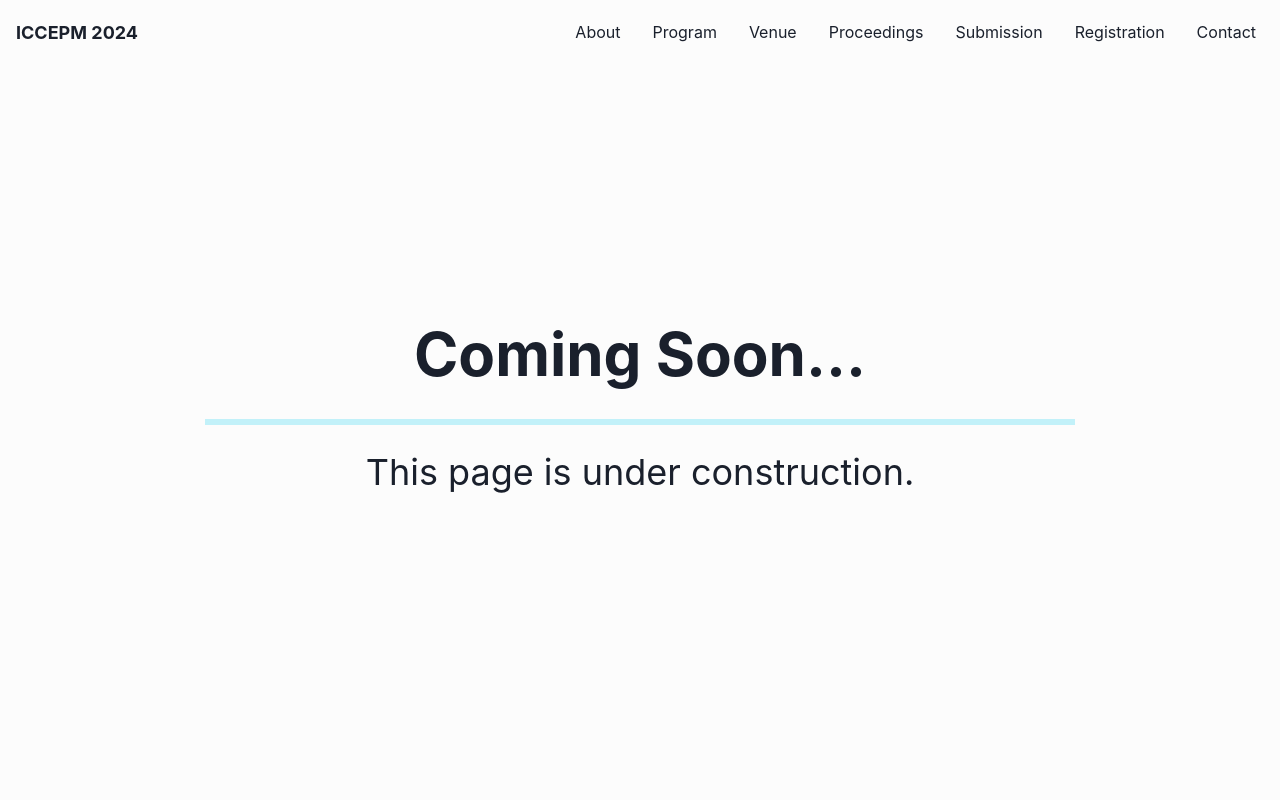
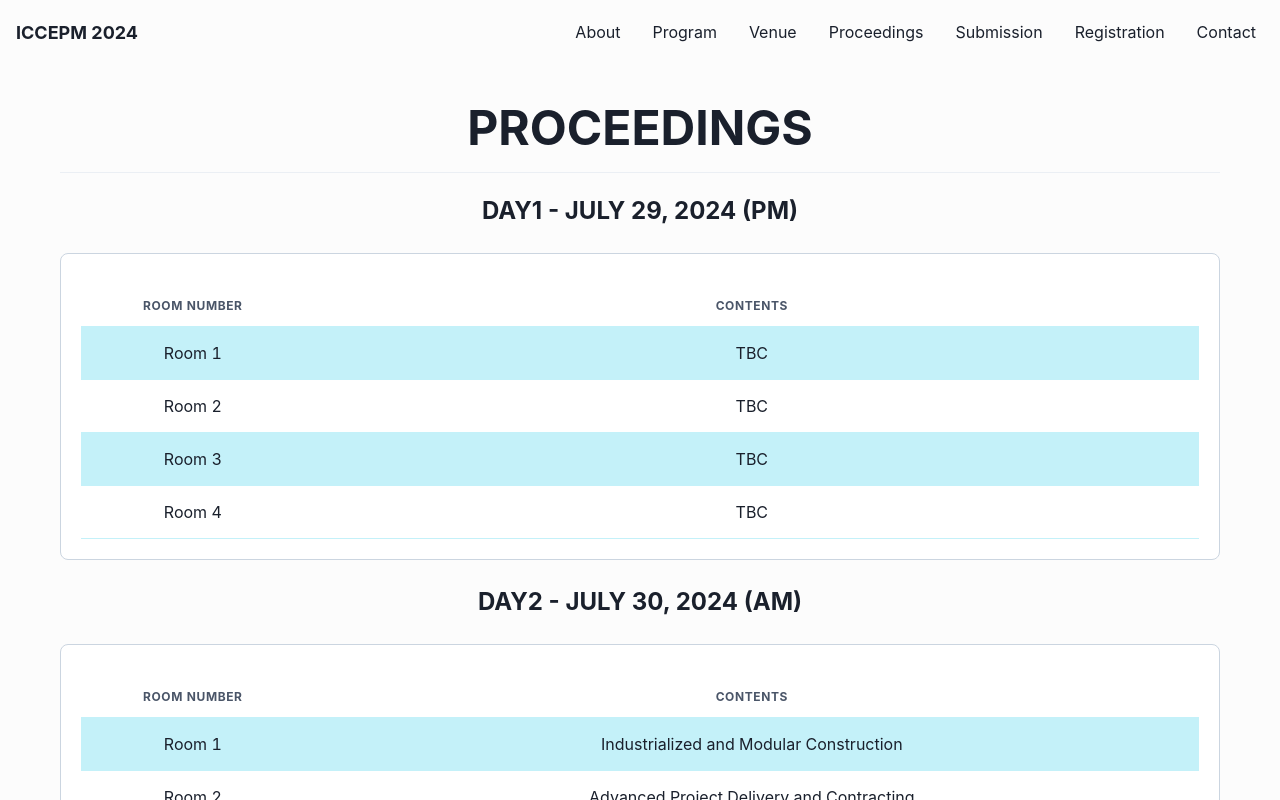
Before and after one commit to ktaroabobon/iccepm2024, a React (Create React App) app: page /proceedings in a window 1280 px wide. Shown: the top 800 px of the page. Built offline with nearby package versions, Linux system fonts and the light colour scheme.

Commit message:
add: Proceedings Page

```diff
--- a/src/pages/Home.tsx
+++ b/src/pages/Home.tsx
@@ -51,7 +51,7 @@ export const Home: React.FC = () => {
               >
                 <VStack>
                   <Heading as="h1" size="xl" mb={5} textAlign={"center"}>
-                    ICCEPM 2024.
+                    ICCEPM 2024
                   </Heading>
                   <Text
                     as="h2"
--- a/src/pages/Proceedings.tsx
+++ b/src/pages/Proceedings.tsx
@@ -1,11 +1,157 @@
 import React from "react";
 import { Base } from "./Base";
-import { ComingSoon } from "../components/ComingSoon";
+import ContentHeader from "../components/ContentHeader";
+import {
+  Box,
+  Stack,
+  Table,
+  TableContainer,
+  Tbody,
+  Td,
+  Text,
+  Th,
+  Thead,
+  Tr,
+  VStack,
+} from "@chakra-ui/react";
+
+interface ProceedingsProps {
+  date: string;
+  ampm: string;
+  content: {
+    room1?: string;
+    room2?: string;
+    room3?: string;
+    room4?: string;
+  };
+}
+
+const PROCEEDINGS: ProceedingsProps[] = [
+  {
+    date: "Day1 - July 29, 2024",
+    ampm: "PM",
+    content: {
+      room1: "TBC",
+      room2: "TBC",
+      room3: "TBC",
+      room4: "TBC",
+    },
+  },
+  {
+    date: "Day2 - July 30, 2024",
+    ampm: "AM",
+    content: {
+      room1: "Industrialized and Modular Construction",
+      room2: "Advanced Project Delivery and Contracting",
+      room3: "Sensing and Data Analytics for Construction (AI & Data Science)",
+      room4:
+        "Sustainable Construction and Resilient Infrastructure/Cities/Communities",
+    },
+  },
+  {
+    date: "Day2 - July 30, 2024",
+    ampm: "PM",
+    content: {
+      room1: "Automation in Construction (Robotics)",
+      room2:
+        "Advanced Project Management & Control (Scheduling, Estimating, QA/QC, Risk/Safety Management)",
+      room3:
+        "Visualization, Information Modelling, and Simulation (Digital Twin, AR/VR, BIM)",
+      room4:
+        "Construction in Extreme Environments (Future of Space Exploration)",
+    },
+  },
+  {
+    date: "Day3 - July 31, 2024",
+    ampm: "AM",
+    content: {
+      room1: "Industry Case Studies",
+      room2: "Lean Design and Construction",
+      room3: "Building Science (Energy Modelling, Facility Management)",
+      room4: "Education, Diversity, Inclusion and Heritage in Construction",
+    },
+  },
+  {
+    date: "Day3 - July 31, 2024",
+    ampm: "PM",
+    content: {
+      room1: "TBC",
+      room2: "TBC",
+      room3: "TBC",
+      room4: "TBC",
+    },
+  },
+];
 
 export const Proceedings: React.FC = () => {
   return (
     <Base>
-      <ComingSoon />
+      <Box p={5}>
+        <VStack spacing={5} align={"center"}>
+          <ContentHeader props={{ title: "proceedings" }} />
+
+          <Stack maxWidth={"1280px"} width={"100%"} height={"100%"}>
+            <VStack divider={<br />}>
+              {PROCEEDINGS.map((proceeding) => (
+                <>
+                  <Text as={"b"} fontSize="2xl" textTransform="uppercase">
+                    {proceeding.date} ({proceeding.ampm})
+                  </Text>
+                  <br />
+                  <Box
+                    overflow={"auto"}
+                    w={"100%"}
+                    bgColor={"white"}
+                    borderRadius={"lg"}
+                    borderColor={"gray.300"}
+                    borderWidth={"1px"}
+                    p={5}
+                  >
+                    <TableContainer width={"100%"}>
+                      <Table variant="striped" mt={3} colorScheme={"cyan"}>
+                        <Thead>
+                          <Tr>
+                            <Th textAlign={"center"} width={"20%"}>
+                              Room Number
+                            </Th>
+                            <Th textAlign={"center"}>Contents</Th>
+                          </Tr>
+                        </Thead>
+                        <Tbody>
+                          <Tr key={"room1"}>
+                            <Td textAlign={"center"}>Room 1</Td>
+                            <Td textAlign={"center"}>
+                              {proceeding.content.room1}
+                            </Td>
+                          </Tr>
+                          <Tr key={"room2"}>
+                            <Td textAlign={"center"}>Room 2</Td>
+                            <Td textAlign={"center"}>
+                              {proceeding.content.room2}
+                            </Td>
+                          </Tr>
+                          <Tr key={"room3"}>
+                            <Td textAlign={"center"}>Room 3</Td>
+                            <Td textAlign={"center"}>
+                              {proceeding.content.room3}
+                            </Td>
+                          </Tr>
+                          <Tr key={"room4"}>
+                            <Td textAlign={"center"}>Room 4</Td>
+                            <Td textAlign={"center"}>
+                              {proceeding.content.room4}
+                            </Td>
+                          </Tr>
+                        </Tbody>
+                      </Table>
+                    </TableContainer>
+                  </Box>
+                </>
+              ))}
+            </VStack>
+          </Stack>
+        </VStack>
+      </Box>
     </Base>
   );
 };
```
